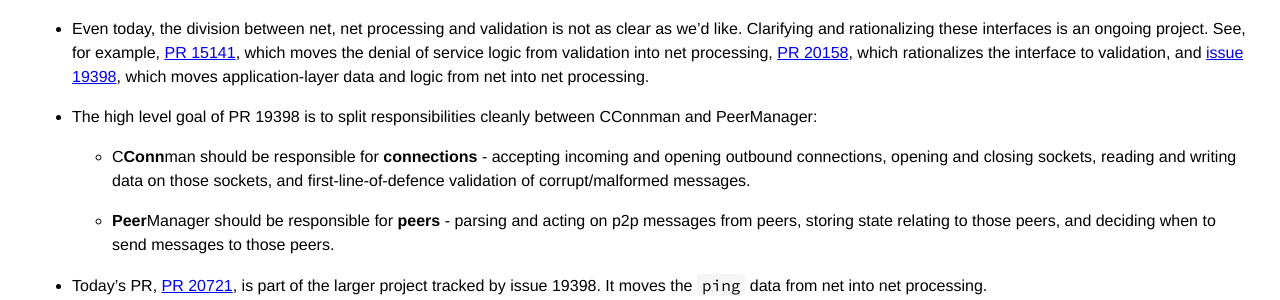
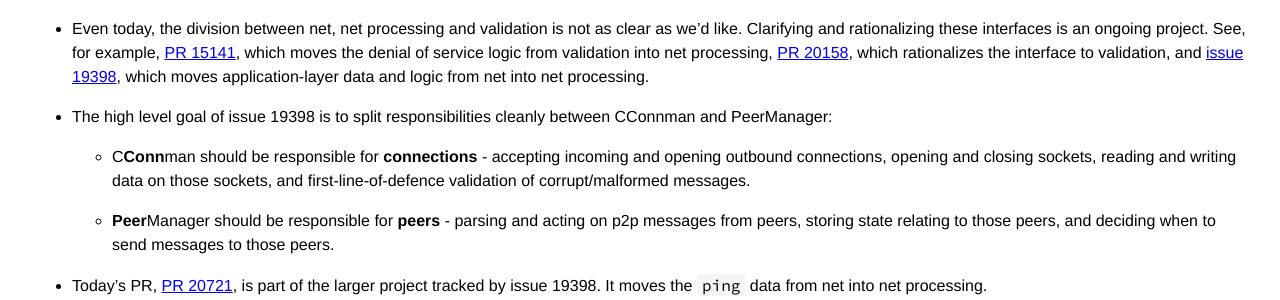
Before and after one commit to bitcoin-core-review-club/website, a Jekyll site: the page built from _posts/2021-02-03-#20721.md, in a window 1280 px wide. Shown: the part 686-986 px from the top of the page. Built offline with Jekyll 4.4.1, drawn with Linux system fonts in a browser that asks for light colours.

Commit message:
Change "PR" to "issue" (#303)

```diff
--- a/_posts/2021-02-03-#20721.md
+++ b/_posts/2021-02-03-#20721.md
@@ -50,7 +50,7 @@ commit:
   19398](https://github.com/bitcoin/bitcoin/issues/19398), which moves
   application-layer data and logic from net into net processing.
 
-- The high level goal of PR 19398 is to split responsibilities cleanly between
+- The high level goal of issue 19398 is to split responsibilities cleanly between
   CConnman and PeerManager:
 
   - C**Conn**man should be responsible for **connections** - accepting incoming
```
